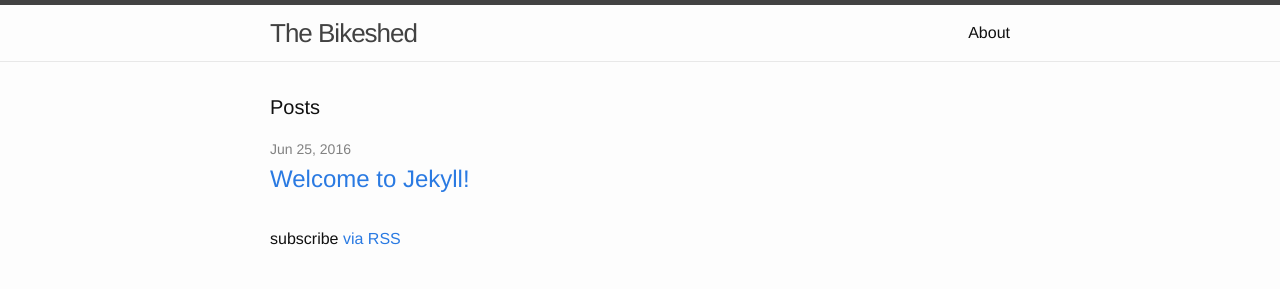
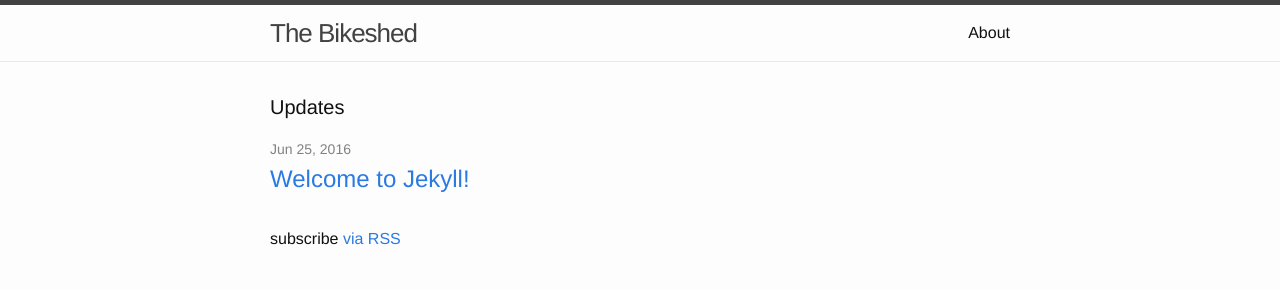
Before and after one commit to websages/thebikeshed.io, a Jekyll site: the page built from index.html, in a window 1280 px wide. Shown: the top 289 px of the page. Built offline with Jekyll 4.4.1, drawn with Linux system fonts in a browser that asks for light colours.

Commit message:
Only show posts on home page if there are any

```diff
--- a/index.html
+++ b/index.html
@@ -4,7 +4,8 @@ layout: default
 
 <div class="home">
 
-  <h1 class="page-heading">Posts</h1>
+  {% if site.posts.size > 0 %}
+    <h1 class="page-heading">Updates</h1>
 
     <ul class="post-list">
       {% for post in site.posts %}
@@ -17,6 +18,7 @@ layout: default
         </li>
       {% endfor %}
     </ul>
+  {% endif %}
 
   <p class="rss-subscribe">subscribe <a href="{{ "/feed.xml" | prepend: site.baseurl }}">via RSS</a></p>
 
```
Lines whose indentation alone changed are shown as unchanged.
